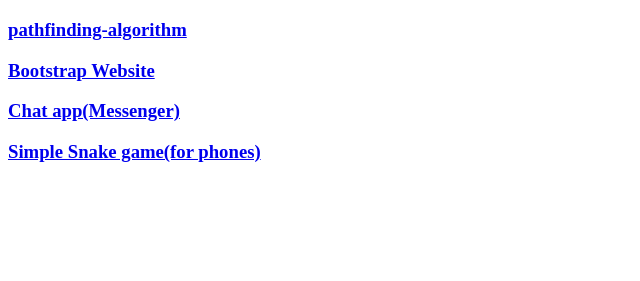
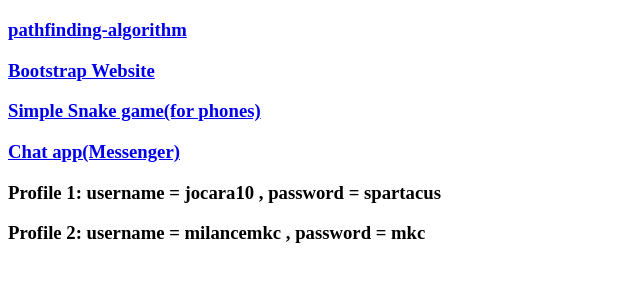
Before and after one commit to MiroslavMilosevic/presentationwebsite, a plain HTML site: page index.html in a window 1280 px wide. Shown: the part 61-342 px from the top of the page, without its empty margins (0-640 px from the left). Drawn offline with Linux system fonts and the light colour scheme.

Commit message:
Update index.html

```diff
--- a/index.html
+++ b/index.html
@@ -9,7 +9,11 @@
     <h1>Miroslav Milosevic</h1>
     <h3><a href="https://miroslavmilosevic.github.io/pathfinding-algorithm/">pathfinding-algorithm</a></h3>
     <h3><a href="https://miroslavmilosevic.github.io/sajt2/">Bootstrap Website</a></h3>
-    <h3><a href="https://miroslavmilosevic.github.io/chatapp/#/">Chat app(Messenger)</a></h3>
     <h3><a href="https://miroslavmilosevic.github.io/snake1/#/">Simple Snake game(for phones)</a></h3>
+    <h3><a href="https://miroslavmilosevic.github.io/chatapp/#/">Chat app(Messenger)</a>
+    <p>Profile 1: username = jocara10 , password = spartacus </p>
+    <p>Profile 2: username = milancemkc , password = mkc </p>
+    </h3>
+
 </body>
 </html>
```
